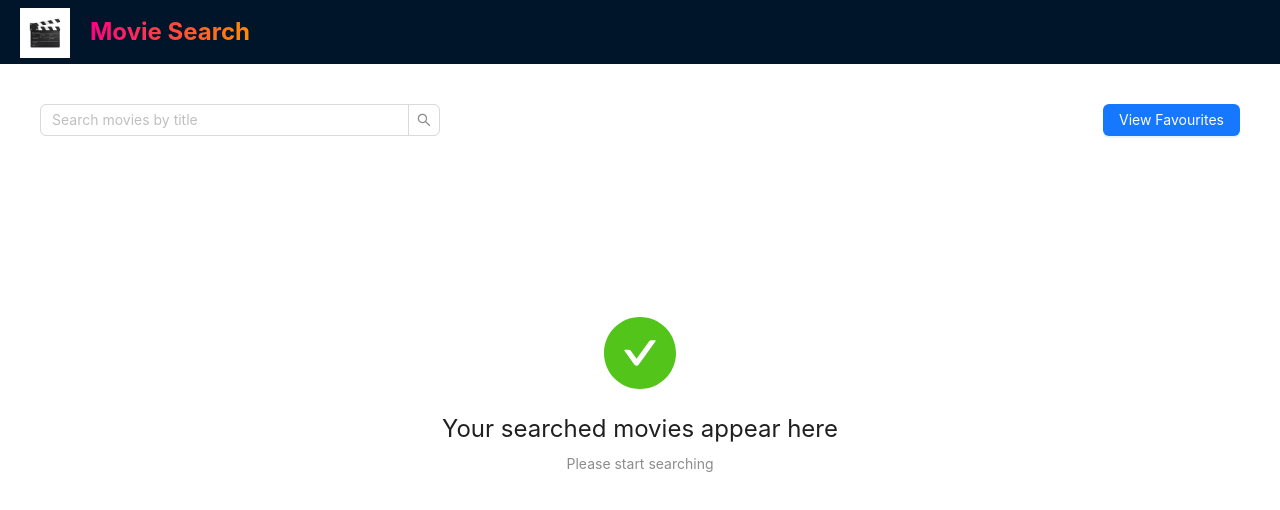
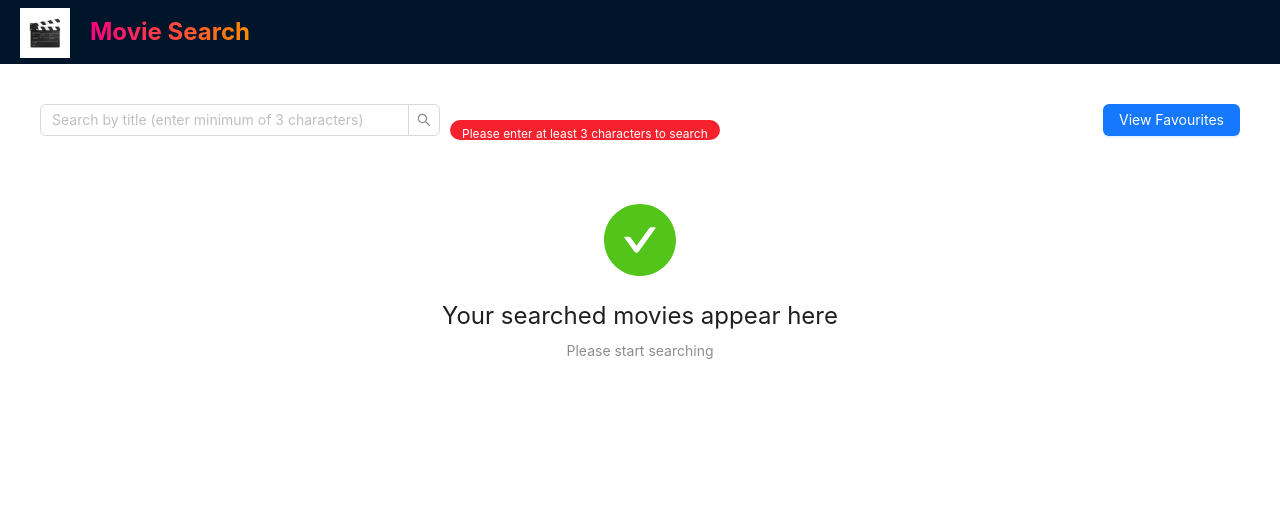
Before and after one commit to anjankumarmj01/movie-search, a React (Vite) app: page / in a window 1280 px wide. Both pictures are taken after a click on the button 424 px from the left and 120 px from the top of the page. Shown: the top 510 px of the page. Built offline with nearby package versions, Linux system fonts and the light colour scheme.

Commit message:
minimum character error message and handled search issues

```diff
--- a/src/pages/SearchPage.tsx
+++ b/src/pages/SearchPage.tsx
@@ -1,6 +1,16 @@
 import { useCallback, useEffect, useState } from 'react';
 import { useSearchMoviesQuery } from '../store/api';
-import { Input, Card, Row, Col, Button, Modal, Typography, Result } from 'antd';
+import {
+  Input,
+  Card,
+  Row,
+  Col,
+  Button,
+  Modal,
+  Typography,
+  Result,
+  Badge,
+} from 'antd';
 import { Link } from 'react-router-dom';
 import { Movie } from '../types/types';
 import useOnlineStatus from '../utils/useOnlineStatus';
@@ -20,6 +30,7 @@ const { Text } = Typography;
 const SearchPage = () => {
   const [isModalVisible, setIsModalVisible] = useState(false);
   const [addedMovieTitle, setAddedMovieTitle] = useState('');
+  const [showError, setShowError] = useState(false); // state for managing error display
   const dispatch = useDispatch();
 
   // Selectors
@@ -32,13 +43,13 @@ const SearchPage = () => {
 
   // Fetch movies based on search term
   const { data, isLoading, error } = useSearchMoviesQuery(searchTerm, {
-    skip: searchTerm.length === 0,
+    skip: searchTerm.length < 3,
   });
 
   // Function to dispatch search results based on API response
   const dispatchSearchResults = useCallback(() => {
     if (data) {
-      if (data.Response === 'True') {
+      if (data?.Response === 'True') {
         dispatch(setSearchResults(data));
       } else {
         dispatch(
@@ -59,7 +70,12 @@ const SearchPage = () => {
 
   // Handle search term input
   const handleSearch = (value: string) => {
+    if (value.length >= 3) {
       dispatch(setSearchTerm(value));
+      setShowError(false);
+    } else {
+      setShowError(true);
+    }
   };
 
   // Handle adding movie to favourites
@@ -83,60 +99,47 @@ const SearchPage = () => {
           View Favourites
         </Button>
       </Link>
+      <div style={{ display: 'flex', alignItems: 'center' }}>
         <Search
-        placeholder="Search movies by title"
+          placeholder="Search by title (enter minimum of 3 characters)"
           allowClear
           onSearch={handleSearch}
           style={{ width: 400, marginBottom: 20 }}
         />
-      {isLoading ? (
-        <Shimmer count={12} type="search" />
-      ) : error ? (
+        {showError && (
+          <Badge
+            count="Please enter at least 3 characters to search"
+            style={{
+              backgroundColor: '#f5222d',
+              color: '#fff',
+              marginLeft: '10px',
+              borderRadius: '12px',
+              padding: '4px 12px',
+            }}
+          />
+        )}
+      </div>
+      {isLoading && <Shimmer count={12} type="search" />}
+      {error && (
         <Result
           status="warning"
-          title="Error occured while fetching movie details"
+          title="Error occurred while fetching movie details"
         />
-      ) : (
-        <>
-          {searchTerm === '' ? (
-            <div
-              style={{
-                display: 'flex',
-                justifyContent: 'center',
-                alignItems: 'center',
-                height: '60vh',
-                textAlign: 'center',
-              }}
-            >
+      )}
+      {searchTerm === '' && searchResults?.length === 0 && (
         <Result
           status="success"
           title="Your searched movies appear here"
           subTitle="Please start searching"
         />
-            </div>
-          ) : searchResults?.length === 0 ? (
-            <div
-              style={{
-                display: 'flex',
-                justifyContent: 'center',
-                alignItems: 'center',
-                height: '60vh',
-                textAlign: 'center',
-              }}
-            >
-              {searchTerm.length < 3 ? (
-                <Result
-                  title={`Too many results for "${searchTerm}".`}
-                  subTitle="Please type a minimum of three characters."
-                />
-              ) : (
+      )}
+      {searchTerm && searchTerm?.length >= 3 && searchResults?.length === 0 && (
         <Result
           title={`No movies found matching "${searchTerm}".`}
           subTitle="Please try a different title."
         />
       )}
-            </div>
-          ) : (
+      {searchTerm && searchTerm?.length >= 3 && searchResults?.length > 0 && (
         <Row gutter={[16, 16]}>
           {searchResults?.map((movie: Movie) => (
             <Col key={movie.imdbID} xs={24} sm={12} md={8} lg={4}>
@@ -159,9 +162,7 @@ const SearchPage = () => {
                   >
                     <Meta
                       title={getDisplayValue(movie?.Title)}
-                          description={getDisplayValue(
-                            movie?.Year?.split('–')[0]
-                          )}
+                      description={getDisplayValue(movie?.Year?.split('–')[0])}
                     />
                   </Card>
                 </div>
@@ -179,8 +180,6 @@ const SearchPage = () => {
             </Col>
           ))}
         </Row>
-          )}
-        </>
       )}
 
       <Modal
```
Lines whose indentation alone changed are shown as unchanged.
